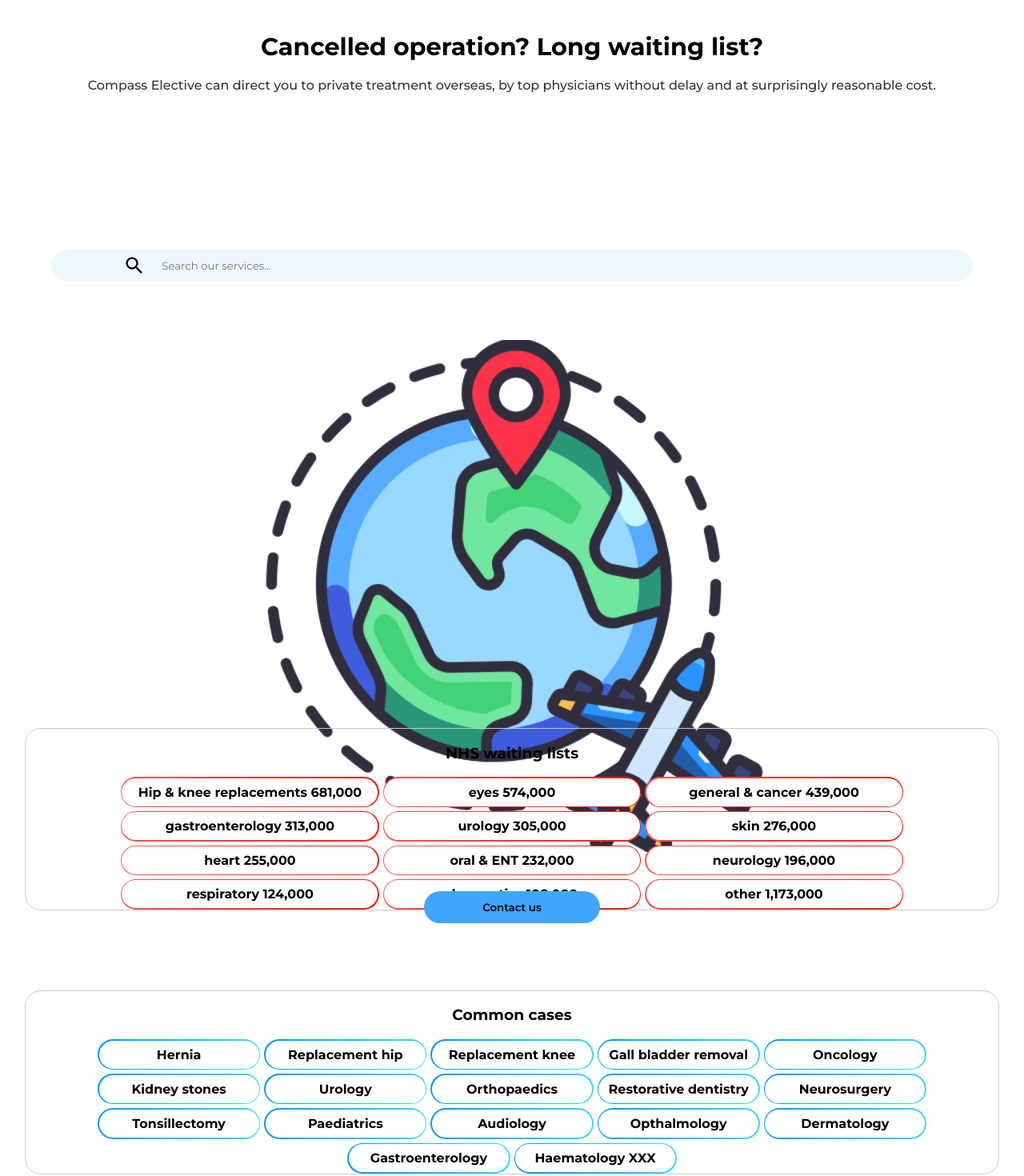
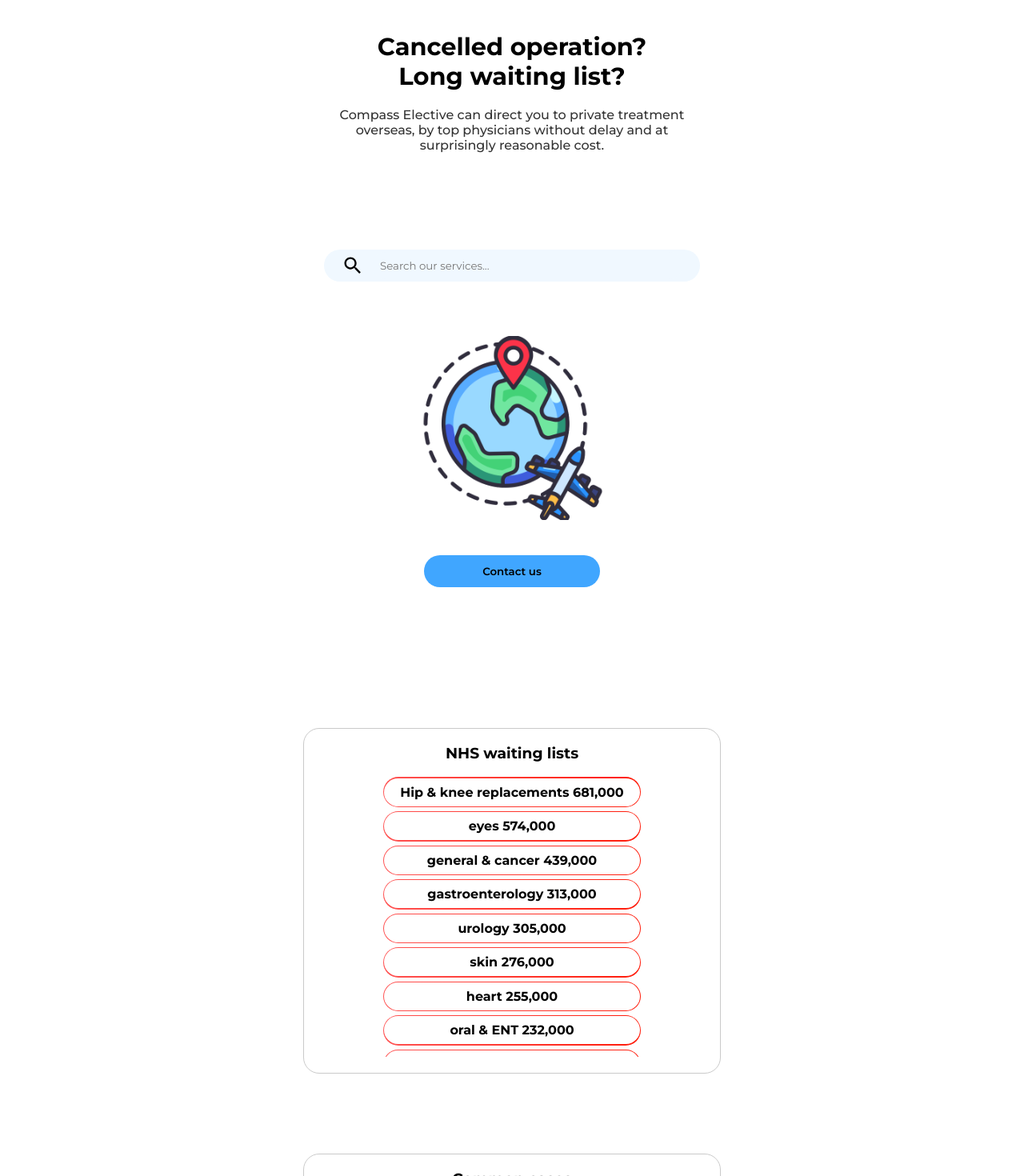
Before and after one commit to Great62/medopos, a React (Create React App) app: page / in a window 1280 px wide. Shown: the top 1470 px of the page at 80% size. Built offline with nearby package versions, Linux system fonts and the light colour scheme.

Commit message:
phone keyboard fix

```diff
--- a/src/Components/Pitch.js
+++ b/src/Components/Pitch.js
@@ -1,4 +1,5 @@
 import React from "react";
+import "../Styles/searchBar.css";
 import "../Styles/Pitch.css";
 
 function Pitch() {
--- a/src/Styles/Pitch.css
+++ b/src/Styles/Pitch.css
@@ -13,25 +13,20 @@
     margin: 0;
     margin-top: 10px;
     width: 90%;
+    max-width: 415px;
     text-align: center;
     font-size: 1.9rem;
 }
-.pitch-text-explain {
-    color: rgb(51, 51, 51);
-    font-weight: 500;
-    margin: 0;
-    margin-top: 20px;
-    width: 95%;
-    text-align: center;
-}
+
 
 .pitch-image-container {
-    margin-top: 25px;
-    margin-bottom: 25px;
+    margin-top: 20px;
+    margin-bottom: 20px;
     display: flex;
     justify-content: center;
 }
 
 .pitch-image {
     width: 50%;
+    max-width: 230px;
 }
--- a/src/Styles/healthlists.css
+++ b/src/Styles/healthlists.css
@@ -5,13 +5,16 @@
     width: 95%;
     border-radius: 20px;
     border: solid 1px rgb(202, 202, 202);
+    max-width: 520px;
 }
 
 .NHS-waiting-list {
     height: 50%;
     width: 95%;
+    max-width: 520px;
     border-radius: 20px;
     border: solid 1px rgb(202, 202, 202);
+    padding-bottom: 20px;
 }
 
 .list-title {
--- a/src/Styles/landingPage.css
+++ b/src/Styles/landingPage.css
@@ -19,6 +19,7 @@
     position: relative;
     width: 100%;
     height: 110vh;
+    min-height: 600px;
 }
 
 .block3 {
@@ -27,7 +28,7 @@
     align-items: center;
     flex-direction: column;
     width: 100%;
-    min-height: 150vh;
+    height: 1000px;
 }
 
 .block4 {
@@ -35,7 +36,7 @@
     display: flex;
     justify-content: center;
     width: 100%;
-    height: 75vh;
+    height: 600px;
     background-color: rgb(240, 240, 240);
 }
 
@@ -44,7 +45,7 @@
     display: flex;
     justify-content: center;
     width: 100%;
-    height: 40vh;
+    height: 300px;
     background-color: rgb(32, 32, 32);
 }
 
--- a/src/Styles/searchBar.css
+++ b/src/Styles/searchBar.css
@@ -18,6 +18,7 @@
     background-color: aliceblue;
     border-radius: 20px;
     transition: all 300ms;
+    max-width: 470px;
 }
 
 .search-bar-active {
@@ -36,6 +37,18 @@
     width: 80%;
     height: 80%;
     background-color: aliceblue;
+}
+.search-bar-input:focus {
+    color: rgb(255, 255, 255);
+}
+.pitch-text-explain {
+    color: rgb(51, 51, 51);
+    font-weight: 500;
+    margin: 0;
+    margin-top: 20px;
+    width: 95%;
+    max-width: 465px;
+    text-align: center;
 }
 
 .data-search-result {
```
